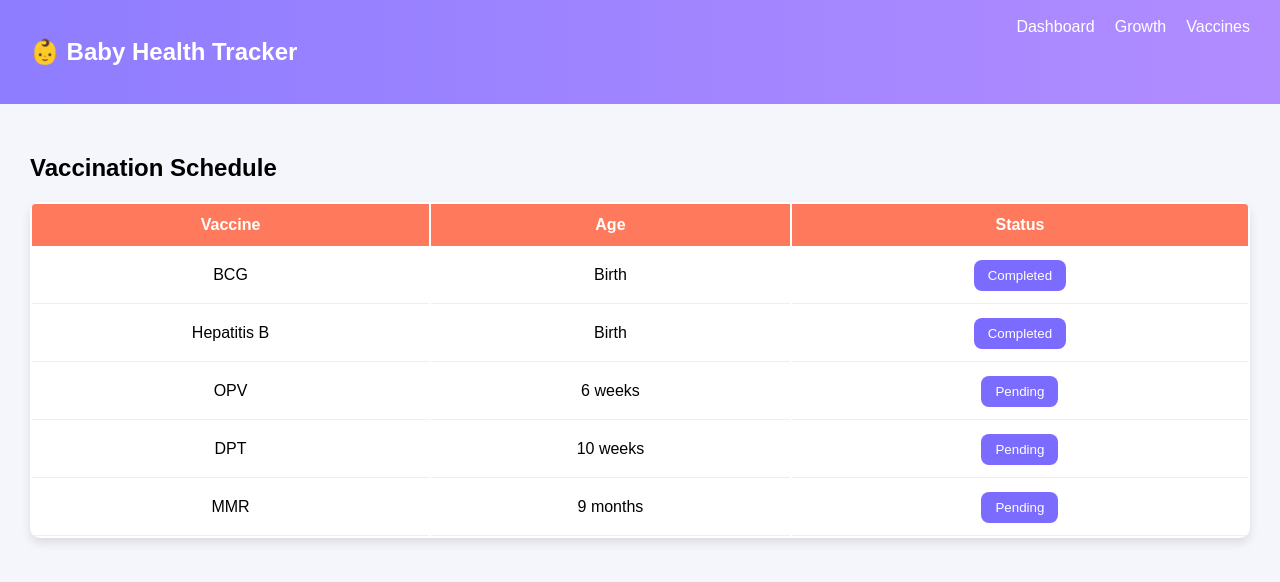
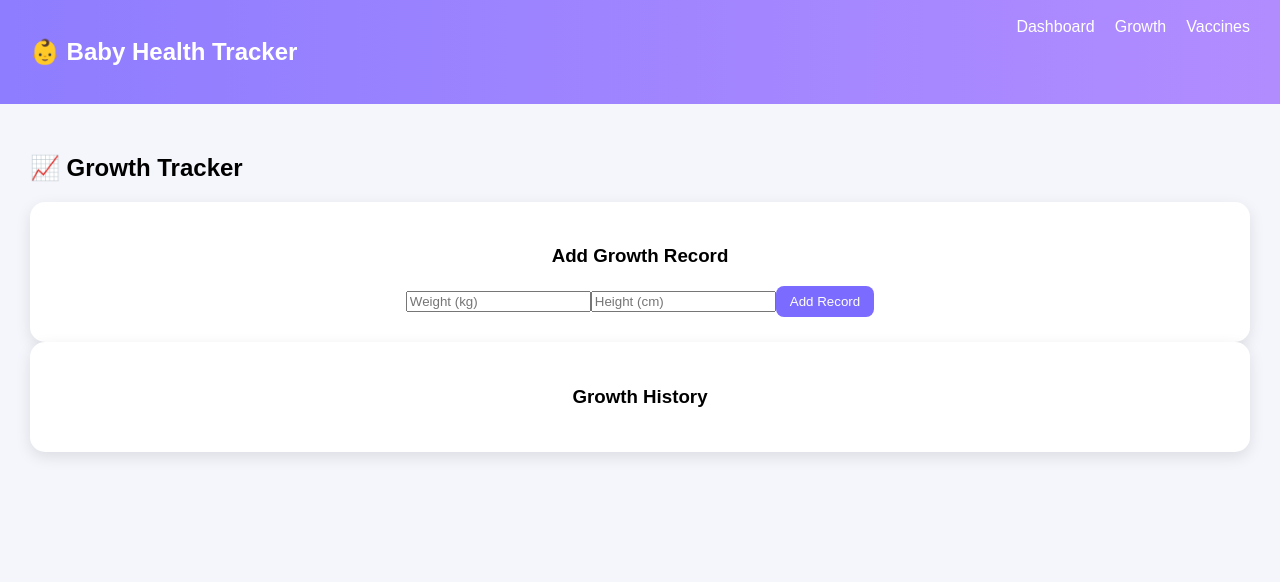
Before and after one commit to Vennela2808/baby-growth-tracker, a React (Create React App) app: page /vaccination in a window 1280 px wide. Shown: the top 582 px of the page. Built offline with nearby package versions, Linux system fonts and the light colour scheme.

Commit message:
Integrate Growth Tracker into Vaccination component
Added Growth Tracker functionality to Vaccination component, allowing users to record and visualize growth metrics for selected babies.

```diff
--- a/src/pages/Vaccination.js
+++ b/src/pages/Vaccination.js
@@ -1,27 +1,68 @@
-import { useState } from "react";
+import { useState,useEffect } from "react"
+import {
+LineChart,
+Line,
+XAxis,
+YAxis,
+CartesianGrid,
+Tooltip,
+ResponsiveContainer
+} from "recharts"
 
-function Vaccination(){
+function Growth(){
 
-const vaccines = [
+const [babies,setBabies] = useState([])
+const [activeBaby,setActiveBaby] = useState(null)
 
-{ name:"BCG", age:"Birth", done:true },
-{ name:"Hepatitis B", age:"Birth", done:true },
-{ name:"OPV", age:"6 weeks", done:false },
-{ name:"DPT", age:"10 weeks", done:false },
-{ name:"MMR", age:"9 months", done:false }
+const [weight,setWeight] = useState("")
+const [height,setHeight] = useState("")
 
-]
+useEffect(()=>{
 
-const [data,setData] = useState(vaccines)
+const saved = JSON.parse(localStorage.getItem("babies"))
+
+if(saved){
+setBabies(saved)
+setActiveBaby(saved[0])
+}
+
+},[])
 
 
-const toggleStatus=(index)=>{
+const addRecord=(e)=>{
 
-const updated = [...data]
+e.preventDefault()
 
-updated[index].done = !updated[index].done
+if(!activeBaby) return
 
-setData(updated)
+const newRecord={
+date:new Date().toLocaleDateString(),
+weight:Number(weight),
+height:Number(height)
+}
+
+const updated=babies.map(b=>{
+
+if(b.id===activeBaby.id){
+
+return{
+...b,
+growth:[...b.growth,newRecord]
+}
+
+}
+
+return b
+
+})
+
+setBabies(updated)
+setActiveBaby(updated.find(b=>b.id===activeBaby.id))
+
+localStorage.setItem("babies",JSON.stringify(updated))
+
+setWeight("")
+setHeight("")
 
 }
 
@@ -30,47 +71,114 @@ return(
 
 <div className="container">
 
-<h2>Vaccination Schedule</h2>
+<h2>📈 Growth Tracker</h2>
 
-<table>
 
-<thead>
+{babies.length>0 && (
 
-<tr>
-<th>Vaccine</th>
-<th>Age</th>
-<th>Status</th>
-</tr>
+<div className="card">
 
-</thead>
+<h3>Select Baby</h3>
 
-<tbody>
+<select
+value={activeBaby?.id}
+onChange={(e)=>{
 
-{data.map((v,i)=>(
+const b=babies.find(x=>x.id==e.target.value)
 
-<tr key={i}>
+setActiveBaby(b)
 
-<td>{v.name}</td>
+}}
+>
 
-<td>{v.age}</td>
+{babies.map(b=>(
+<option key={b.id} value={b.id}>
+{b.name}
+</option>
+))}
 
-<td>
+</select>
 
-<button onClick={()=>toggleStatus(i)}>
+</div>
 
-{v.done ? "Completed" : "Pending"}
+)}
 
-</button>
 
-</td>
+<div className="card">
 
-</tr>
+<h3>Add Growth Record</h3>
+
+<form onSubmit={addRecord}>
+
+<input
+type="number"
+placeholder="Weight (kg)"
+value={weight}
+onChange={(e)=>setWeight(e.target.value)}
+/>
+
+<input
+type="number"
+placeholder="Height (cm)"
+value={height}
+onChange={(e)=>setHeight(e.target.value)}
+/>
+
+<button>Add Record</button>
+
+</form>
+
+</div>
+
+
+{activeBaby && activeBaby.growth.length>0 && (
+
+<div className="card">
+
+<h3>Growth Chart</h3>
+
+<ResponsiveContainer width="100%" height={300}>
+
+<LineChart data={activeBaby.growth}>
+
+<CartesianGrid strokeDasharray="3 3" />
+
+<XAxis dataKey="date"/>
+
+<YAxis/>
+
+<Tooltip/>
+
+<Line type="monotone" dataKey="weight" stroke="#7b6cff"/>
+
+</LineChart>
+
+</ResponsiveContainer>
+
+</div>
+
+)}
+
+
+<div className="card">
+
+<h3>Growth History</h3>
+
+{activeBaby && activeBaby.growth.map((g,i)=>(
+
+<div key={i} className="record">
+
+<span>{g.date}</span>
+
+<span>{g.weight} kg</span>
+
+<span>{g.height} cm</span>
+
+</div>
 
 ))}
 
-</tbody>
-
-</table>
+</div>
 
 </div>
 
@@ -78,4 +186,4 @@ return(
 
 }
 
-export default Vaccination
+export default Growth
```
